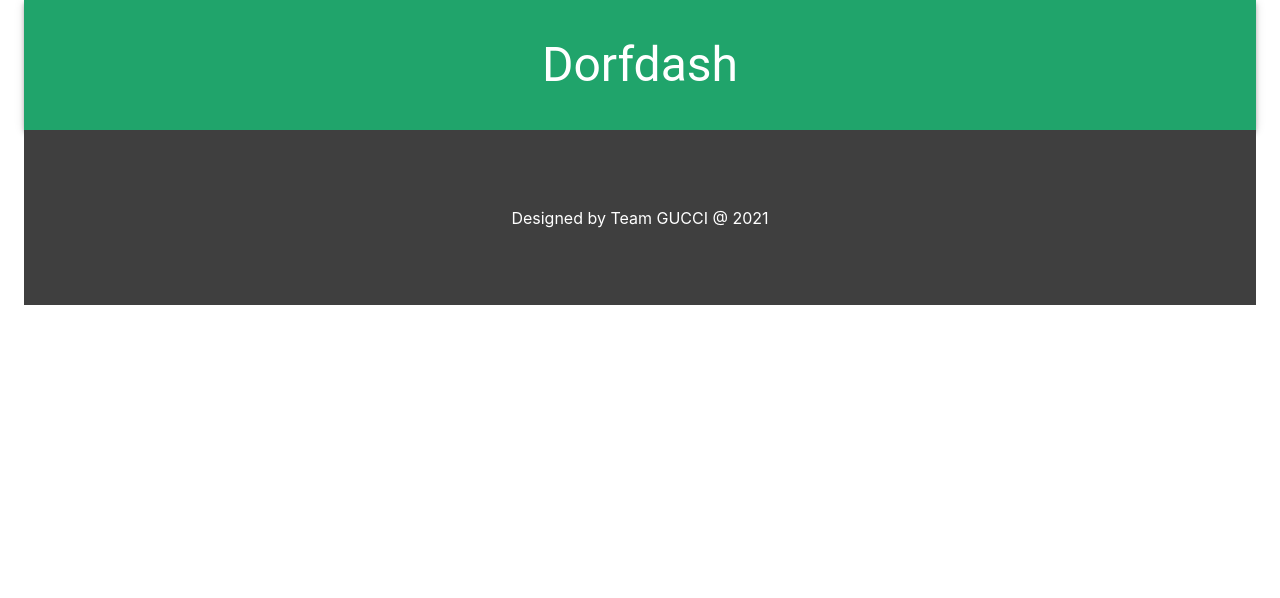
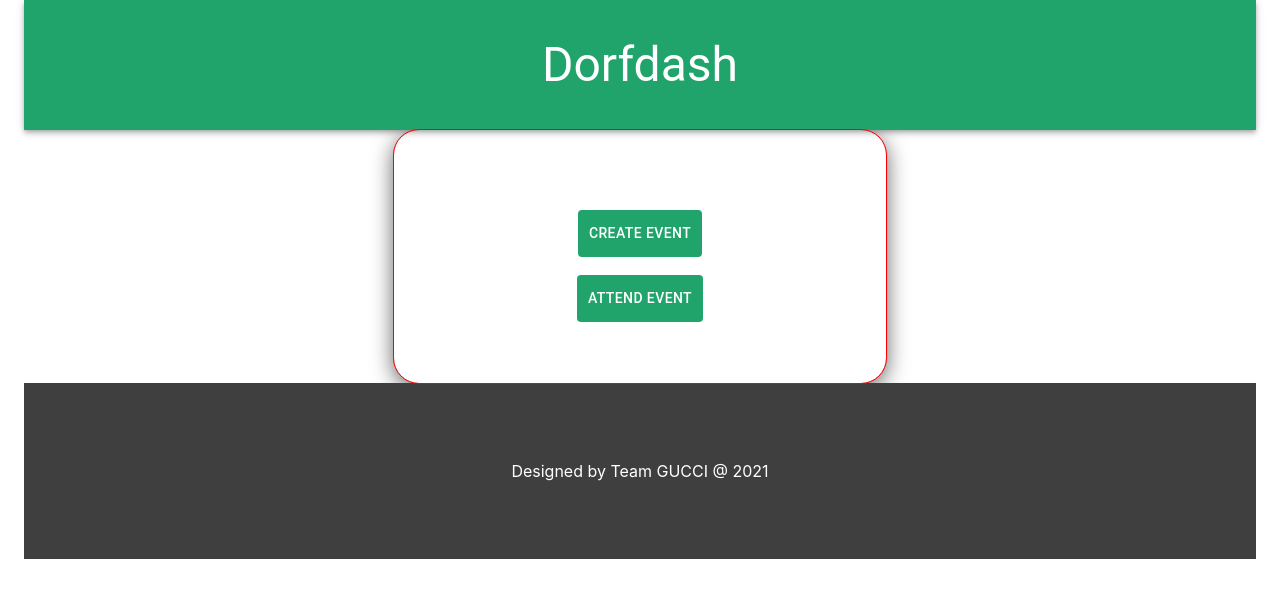
Before and after one commit to RFP54-Gucci/Dorfdash, a React (Create React App) app: page / in a window 1280 px wide. Shown: the top 598 px of the page. Built offline with nearby package versions, Linux system fonts and the light colour scheme.

Commit message:
general styling for newuser

```diff
--- a/src/components/homepage/newUser.js
+++ b/src/components/homepage/newUser.js
@@ -1,5 +1,5 @@
 import { useState } from 'react';
-import { Container, AppBar, Typography } from '@material-ui/core';
+import { Container, AppBar, Typography, Button } from '@material-ui/core';
 
 const NewUser = () => {
   return (
@@ -9,6 +9,14 @@ const NewUser = () => {
           Dorfdash
         </Typography>
       </AppBar>
+      <Container className="outline userContainer" display="flex" flexDirection="column">
+        <Button className="userBtn">
+          Create Event
+        </Button>
+        <Button className="userBtn">
+          Attend Event
+        </Button>
+      </Container>
       <Container className="footer">
         <p>Designed by Team GUCCI @ 2021</p>
       </Container>
--- a/src/index.css
+++ b/src/index.css
@@ -34,6 +34,21 @@ code {
   margin-top: 20% !important;
 }
 
+.userContainer {
+  display: flex !important;
+  flex-direction: column !important;
+  align-items: center !important;
+  padding: 5% !important;
+  width: 40% !important;
+}
+
+.userBtn {
+  padding: 3% !important;
+  background-color: #20A46B !important;
+  color: #fff !important;
+  margin-top: 5% !important;
+}
+
 .header-title {
   margin: 0;
   padding: 3%;
```
